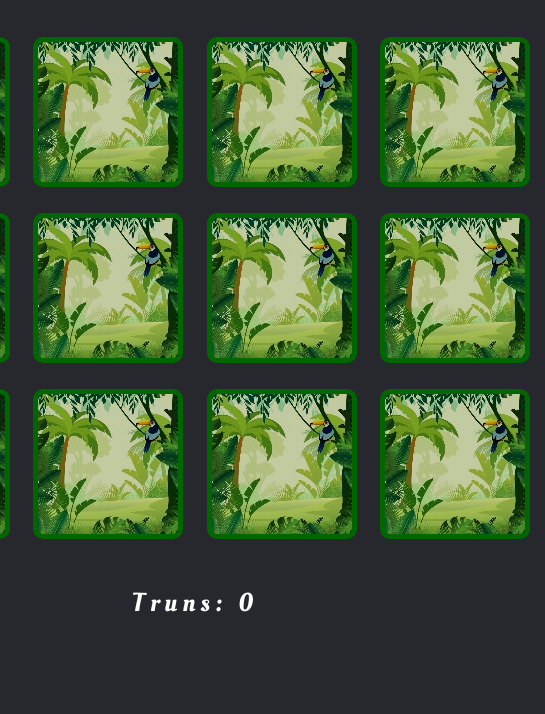
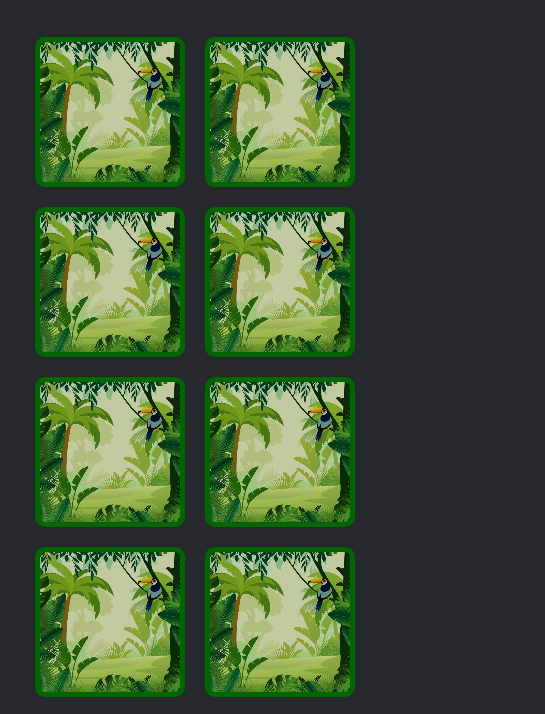
Before and after one commit to adno88/Memory-game, a plain HTML site: page index.html in a window 390 px wide. Shown: the part 77-791 px from the top of the page, 545 px wide, since content can reach past the window. Drawn offline with Linux system fonts and the light colour scheme.

Commit message:
Added in style.css media query for max-width: 700px and 600px

```diff
--- a/main.js
+++ b/main.js
@@ -3,8 +3,14 @@ const cards = ["eagle.jpg", "elephant.jpg", "lion.jpg", "panther.jpg", "parrot.j
 let card = document.querySelectorAll('card');
 card = [...card];
 
+const init = fuction(){
+    card.forEach(function(i) {
+        const position = Math.floor(Math.random()*cards.length);
+        i.classList.add(cards[position]);
+    })
+}
 
-
+init()
 /*
 const c0 = document.getElementById('c0');
 const c1 = document.getElementById('c1');
--- a/style.css
+++ b/style.css
@@ -62,3 +62,27 @@ h2 {
     letter-spacing: 5px;
     font-size: 26px;
 }
+
+@media only screen and (max-width: 700px) {
+    main {
+        width: 600px;
+    }
+    .board {
+        width: 600px;
+        display: flex;
+        flex-wrap: wrap;
+        justify-content: center;
+    }
+}
+
+@media only screen and (max-width: 600px) {
+    main {
+        width: 500px;
+    }
+    .board {
+        width: 500px;
+        display: flex;
+        flex-wrap: wrap;
+        justify-content: center;
+    }
+}
```
